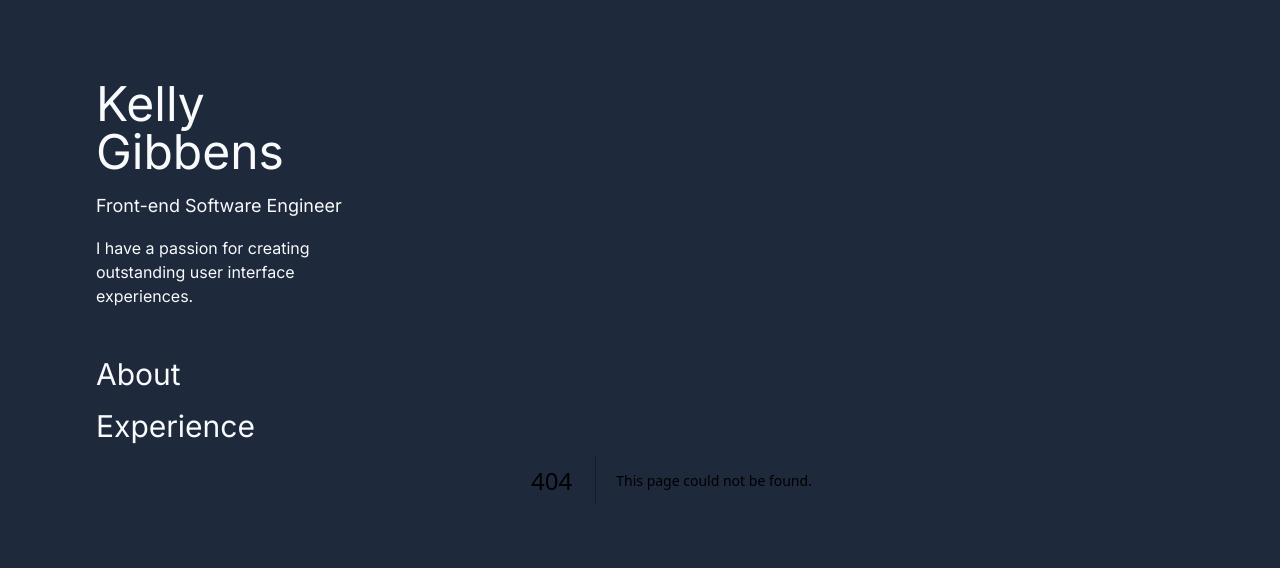
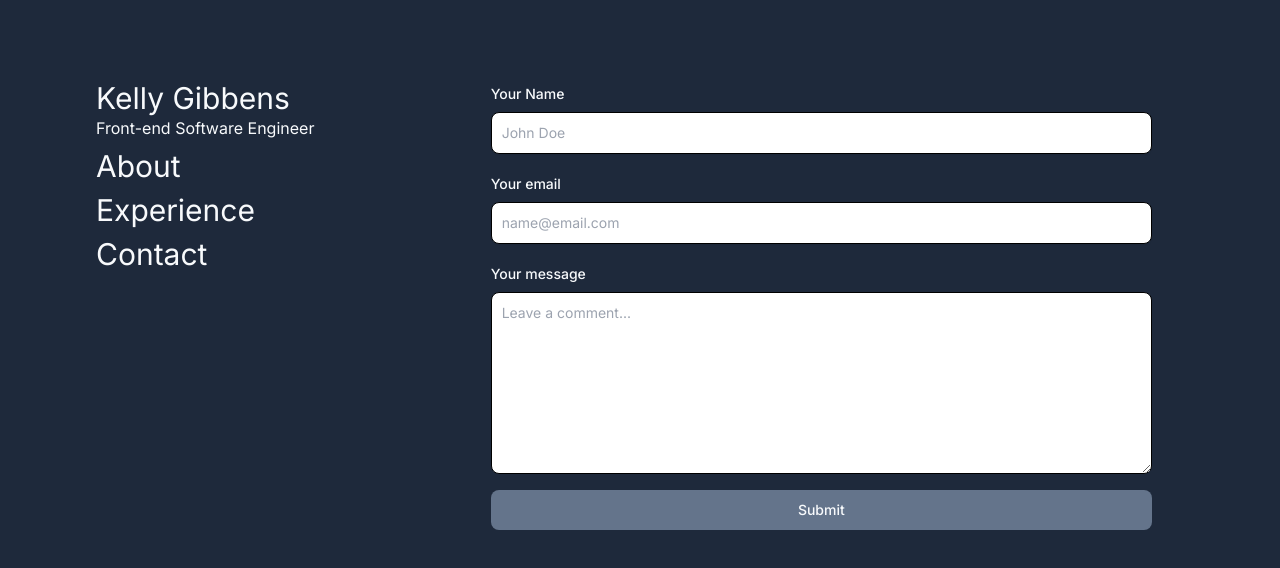
Before and after one commit to kdGibbens/gibbens.me, a Next.js app: page /contact in a window 1280 px wide. Before the commit this address had no page. Shown: the top 568 px of the page. Built offline with nearby package versions, Linux system fonts and the light colour scheme.

Commit message:
Form work and styles

```diff
--- a/package.json
+++ b/package.json
@@ -9,6 +9,7 @@
     "lint": "next lint"
   },
   "dependencies": {
+    "@emailjs/browser": "^4.4.1",
     "framer-motion": "^11.3.24",
     "next": "13.5.4",
     "react": "^18",
--- /dev/null
+++ b/src/app/contact/page.tsx
@@ -0,0 +1,123 @@
+'use client';
+import emailjs from '@emailjs/browser';
+import { useState } from 'react';
+
+const ContactPage = () => {
+  const [name, setName] = useState<string>('');
+  const [email, setEmail] = useState<string>('');
+  const [message, setMessage] = useState<string>('');
+  const [isLoading, setIsLoading] = useState<boolean>(false);
+
+  const [error, setError] = useState<string>('');
+  const [success, setSuccess] = useState<boolean>(false);
+  const sendEmail = () => {
+    setIsLoading(true);
+    if (!email) {
+      setError('Please enter your email.');
+      return;
+    }
+    if (!message) {
+      setError('Please enter your message.');
+    }
+    if (!name) {
+      setError('Please enter your name.');
+    }
+
+    const templateParams = {
+      from_name: name,
+      to_name: 'Kelly',
+      reply_to: email,
+      message,
+    };
+
+    setError('');
+    emailjs
+      .send(
+        process.env.NEXT_PUBLIC_EMAILJS_SERVICE_ID || '',
+        process.env.NEXT_PUBLIC_EMAILJS_TEMPLATE_ID || '',
+        templateParams,
+        { publicKey: process.env.NEXT_PUBLIC_EMAILJS_KEY }
+      )
+      .then(
+        function (response) {
+          setEmail('');
+          setMessage('');
+          setName('');
+          setIsLoading(false);
+          setSuccess(true);
+        },
+        function (error) {
+          setError(`Error: ${error} has occured. Please try again.`);
+          setIsLoading(false);
+        }
+      );
+  };
+  return (
+    <div className="md:basis-2/3 lg:pt-1">
+      <form>
+        <div className="mb-5">
+          <label
+            htmlFor="name"
+            className="block mb-2 text-sm font-medium text-slate-50 dark:text-white"
+          >
+            Your Name
+          </label>
+          <input
+            type="text"
+            id="name"
+            className="shadow-sm bg-gray-50 border border-gray-300 text-gray-900 text-sm rounded-lg focus:ring-blue-500 focus:border-blue-500 block w-full p-2.5 dark:bg-gray-700 dark:border-gray-600 dark:placeholder-gray-400 dark:text-white dark:focus:ring-blue-500 dark:focus:border-blue-500 dark:shadow-sm-light"
+            placeholder="John Doe"
+            required
+            value={name}
+            onChange={(e) => setName(e.target.value)}
+          />
+        </div>
+        <div className="mb-5">
+          <label
+            htmlFor="email"
+            className="block mb-2 text-sm font-medium text-slate-50 dark:text-white"
+          >
+            Your email
+          </label>
+          <input
+            type="email"
+            id="email"
+            className="shadow-sm bg-gray-50 border border-gray-300 text-gray-900 text-sm rounded-lg focus:ring-blue-500 focus:border-blue-500 block w-full p-2.5 dark:bg-gray-700 dark:border-gray-600 dark:placeholder-gray-400 dark:text-white dark:focus:ring-blue-500 dark:focus:border-blue-500 dark:shadow-sm-light"
+            placeholder="name@email.com"
+            required
+            value={email}
+            onChange={(e) => setEmail(e.target.value)}
+          />
+        </div>
+        <label
+          htmlFor="message"
+          className="block mb-2 text-sm font-medium text-slate-50 dark:text-white"
+        >
+          Your message
+        </label>
+        <textarea
+          id="message"
+          className="block p-2.5 w-full text-sm text-gray-900 bg-gray-50 rounded-lg border border-gray-300 focus:ring-blue-500 focus:border-blue-500 dark:bg-gray-700 dark:border-gray-600 dark:placeholder-gray-400 dark:text-white dark:focus:ring-blue-500 dark:focus:border-blue-500"
+          rows={8}
+          placeholder="Leave a comment..."
+          value={message}
+          onChange={(e) => setMessage(e.target.value)}
+        ></textarea>
+        {isLoading && <p className="text-slate-50 mt-2">Sending...</p>}
+        {success ? (
+          <p className="text-slate-50 mt-2">Your Email was sent!</p>
+        ) : null}
+        {error ? <p className="text-rose-500 mt-2">{error}</p> : null}
+      </form>
+      <button
+        type="submit"
+        className="text-slate-50 bg-slate-500 hover:bg-slate-600 focus:ring-4 focus:outline-none focus:ring-slate-300 font-medium rounded-lg text-sm px-5 py-2.5 text-center mt-4 w-full"
+        onClick={sendEmail}
+      >
+        Submit
+      </button>
+    </div>
+  );
+};
+
+export default ContactPage;
--- a/src/app/experience/page.tsx
+++ b/src/app/experience/page.tsx
@@ -41,7 +41,7 @@ const ResumePage = () => {
     },
   ];
   return (
-    <div>
+    <div className="md:basis-2/3 lg:pt-1">
       {work.map((job, id) => (
         <Card
           key={id}
--- a/src/app/layout.tsx
+++ b/src/app/layout.tsx
@@ -22,7 +22,7 @@ export default function RootLayout({
       </head>
       <body className={`bg-slate-800 ${inter.className} `}>
         <main className="min-h-screen mx-auto max-w-screen-xl px-6 py-6 font-sans md:px-12 md:py-20 lg:px-24 lg:py-0 lg:flex lg:justify-between lg:gap-4">
-          <div className="flex justify-center flex-wrap">
+          <div className="flex justify-center flex-wrap w-full">
             <SideBar />
             {children}
           </div>
--- a/src/app/page.tsx
+++ b/src/app/page.tsx
@@ -10,27 +10,20 @@ const Home = () => {
         to detail and my drive to succeed in all my projects.
       </p>
       <p className="md:px-8 py-2 text-slate-50">
-        When I am not working/coding and learning I enjoy the simple things in
+        When I am not working/coding and learning, I enjoy the simple things in
         life like KU basketball. I am loving cat dad to the Archduke Franz
         Furdinand and an avid bedroom guitarist, bassist, and more recently
         synthesizers. I currently live in the Portland Metro and enjoy the life
         out on the west coast.
       </p>
       <p className="md:px-8 py-2 text-slate-50">
-        Contact me at{' '}
-        <a
-          href="mailto:gibbenskd@gmail.com"
-          className="text-slate-400 hover:text-slate-200"
-        >
-          gibbenskd@gmail.com
-        </a>
-        <br />
         <a
           href="https://github.com/kdGibbens"
           className="text-slate-400 hover:text-slate-200"
         >
-          GitHub
+          Check out my GitHub
         </a>
+        .
       </p>
     </div>
   );
--- a/src/app/template.tsx
+++ b/src/app/template.tsx
@@ -4,7 +4,7 @@ import { motion } from 'framer-motion';
 const Template = ({ children }: { children: React.ReactNode }) => {
   return (
     <motion.section
-      className="md:basis-2/3 md:p-8 max-h-full lg:pt-20"
+      className="sm: basis-full md:basis-2/3 md:p-2 lg:p-8 max-h-full lg:pt-20"
       initial={{ y: 20, opacity: 0 }}
       animate={{ y: 0, opacity: 1 }}
       transition={{ ease: 'easeInOut', duration: 0.75 }}
--- a/src/components/NavBar.tsx
+++ b/src/components/NavBar.tsx
@@ -13,6 +13,11 @@ const NavBar = () => {
   const links: LinkType[] = [
     { url: '/', label: 'About', id: 0 },
     { url: '/experience', label: 'Experience', id: 1 },
+    {
+      url: '/contact',
+      label: 'Contact',
+      id: 2,
+    },
   ];
 
   return (
@@ -24,7 +29,7 @@ const NavBar = () => {
             href={link.url}
             className={`text-slate-50  text-xl md:text-3xl ${
               link.url === segment ? 'text-slate-500' : 'text-slate-50'
-            } hover:text-slate-300 pt-2 pb-2`}
+            } hover:text-slate-300 md:pl-0 pl-2 pr-2 pt-2 pb-4 md:pb-0`}
           >
             {link.label}
           </Link>
--- a/src/components/SideBar.tsx
+++ b/src/components/SideBar.tsx
@@ -1,16 +1,11 @@
-import NavBar from "./NavBar";
+import NavBar from './NavBar';
 
 const SideBar = () => {
   return (
-    <aside className="md:h-screen md:basis-1/3 flex flex-col md:justify-between">
-      <div className="lg:pt-20">
-        <h1 className="text-2xl md:text-5xl text-slate-50">Kelly Gibbens</h1>
-        <h2 className="text-lg text-slate-50 mt-4">
-          Front-end Software Engineer
-        </h2>
-        <p className="text-slate-50 mt-4 md:mb-10">
-          I have a passion for creating outstanding user interface experiences.
-        </p>
+    <aside className="md:basis-1/3 flex flex-col md:justify-between relative">
+      <div className="lg:pt-20 text-center md:text-left md:fixed">
+        <h1 className="text-2xl md:text-3xl text-slate-50">Kelly Gibbens</h1>
+        <h2 className="text-md text-slate-50">Front-end Software Engineer</h2>
         <NavBar />
       </div>
     </aside>
--- a/tailwind.config.ts
+++ b/tailwind.config.ts
@@ -1,14 +1,15 @@
-import type { Config } from "tailwindcss";
-import colors from "tailwindcss/colors";
+import type { Config } from 'tailwindcss';
+import colors from 'tailwindcss/colors';
 
 const config: Config = {
-  content: ["./src/components/**/*.{ts,tsx}", "./src/app/**/*.{ts,tsx}"],
+  content: ['./src/components/**/*.{ts,tsx}', './src/app/**/*.{ts,tsx}'],
   theme: {
     colors: {
       slate: colors.slate,
+      rose: colors.rose,
     },
     fontFamily: {
-      default: ["Roboto, sans-serif"],
+      default: ['Roboto, sans-serif'],
     },
     extend: {},
   },
```
Also changed, not shown: 1 other file (tests, documents, lock files or other folders).
